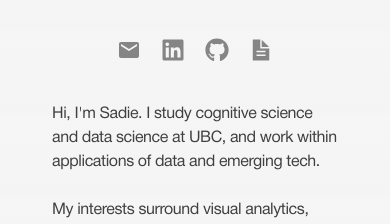
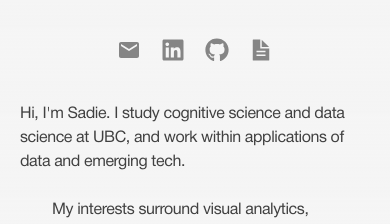
Before and after one commit to leesadie/Portfolio_24_25, a Next.js app: page / in a window 390 px wide. Shown: the part 182-406 px from the top of the page. Built offline with nearby package versions, Linux system fonts and the light colour scheme.

Commit message:
fixed hero on mobile

```diff
--- a/app/components/hero/Hero_Sm.tsx
+++ b/app/components/hero/Hero_Sm.tsx
@@ -94,7 +94,6 @@ const Hero_Sm = () => {
                     text-neutral-700
                     justify-center
                     items-center
-                    mx-8
                     pt-10">
                 Hi, I'm Sadie. I study cognitive science and data science at UBC, and work within
                 applications of data and emerging tech.
```
